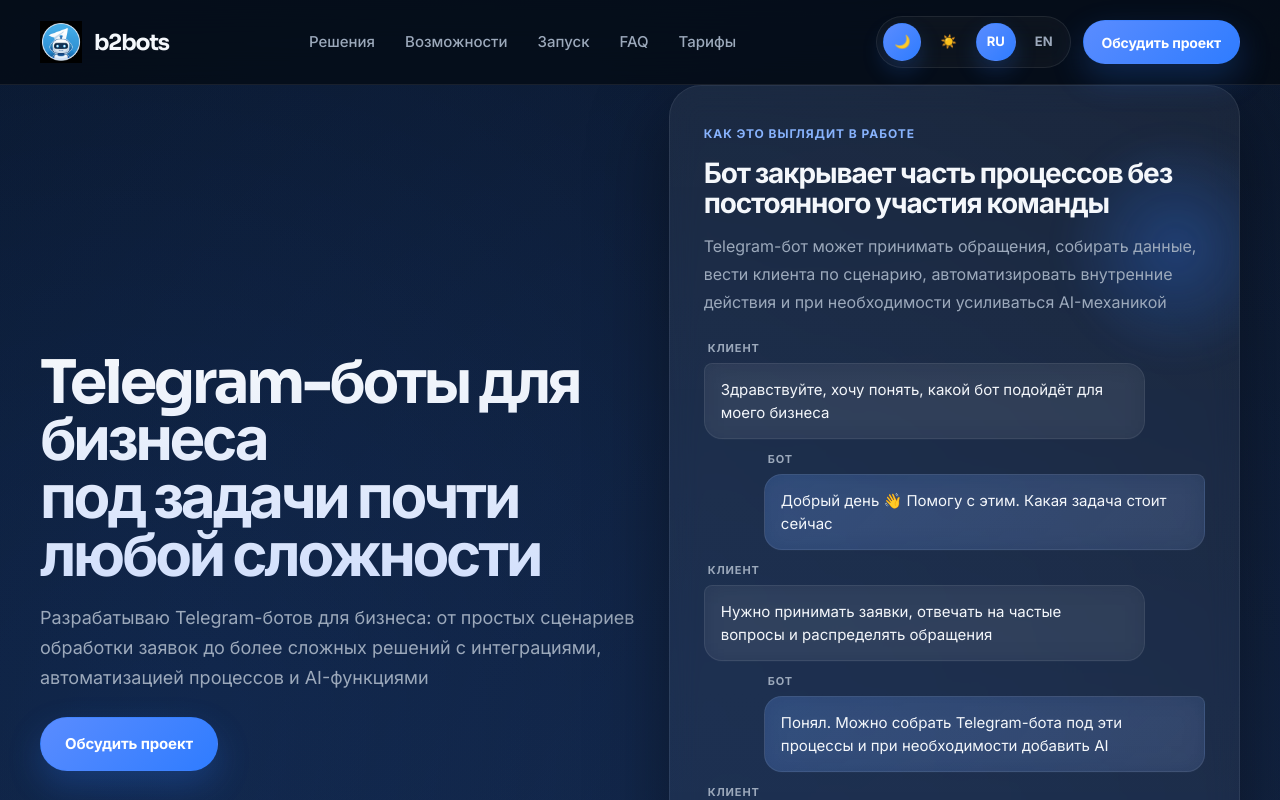
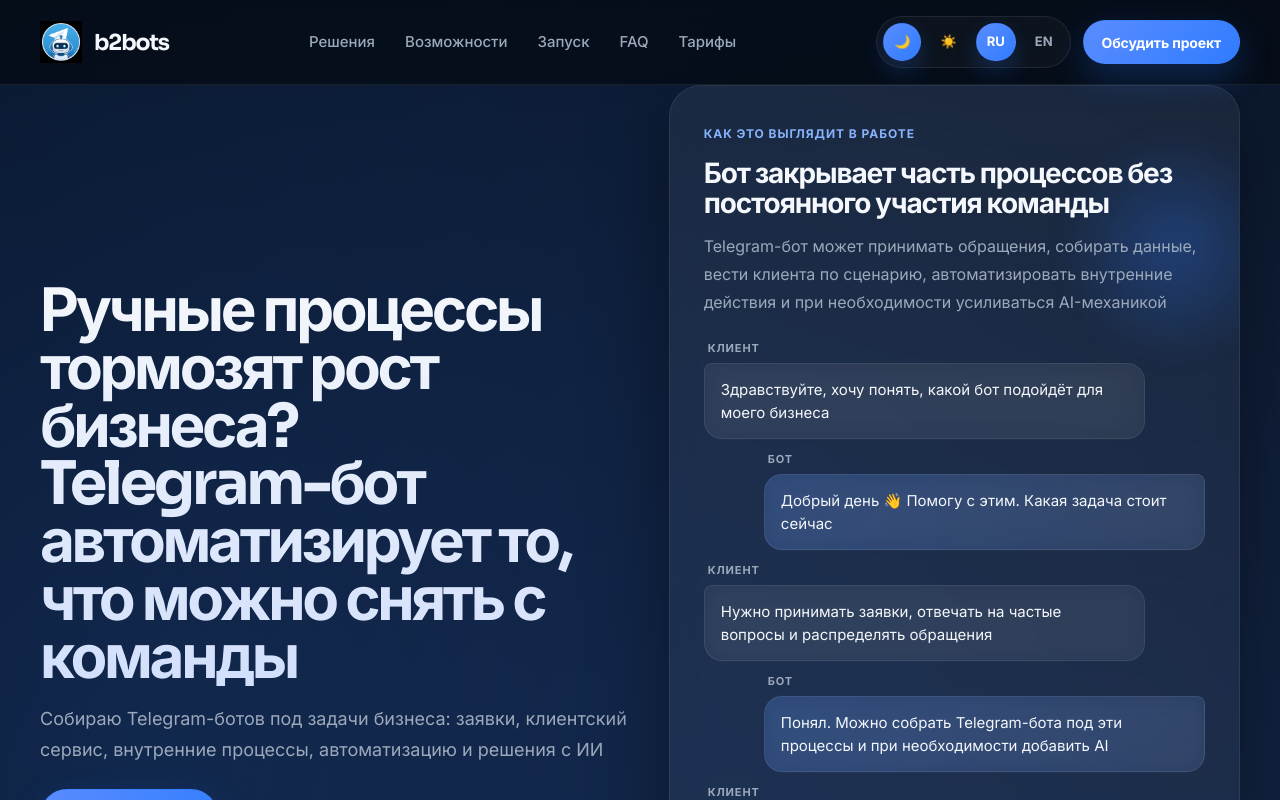
Before and after one commit to yvngfloyd/bot_landing, a React (Vite) app: page / in a window 1280 px wide. Shown: the top 800 px of the page. Built offline with nearby package versions, Linux system fonts and the light colour scheme.

Commit message:
Update App.jsx

```diff
--- a/App.jsx
+++ b/App.jsx
@@ -9,10 +9,10 @@ const content = {
     navPricing: "Тарифы",
     navDiscuss: "Обсудить проект",
 
-    heroTitle1: "Telegram-боты для бизнеса",
-    heroTitle2: "под задачи почти любой сложности",
+    heroTitle1: "Ручные процессы тормозят рост бизнеса?",
+    heroTitle2: "Telegram-бот автоматизирует то, что можно снять с команды",
     heroText:
-      "Разрабатываю Telegram-ботов для бизнеса: от простых сценариев обработки заявок до более сложных решений с интеграциями, автоматизацией процессов и AI-функциями",
+      "Собираю Telegram-ботов под задачи бизнеса: заявки, клиентский сервис, внутренние процессы, автоматизацию и решения с ИИ",
     heroBtn1: "Обсудить проект",
 
     heroCardLabel: "Как это выглядит в работе",
@@ -609,7 +609,7 @@ function Header({ t, theme, setTheme, lang, setLang }) {
 
           <a
             className="btn btn-small"
-            href="https://t.me/"
+            href="https://t.me/tgbotsetup"
             target="_blank"
             rel="noreferrer"
           >
```
